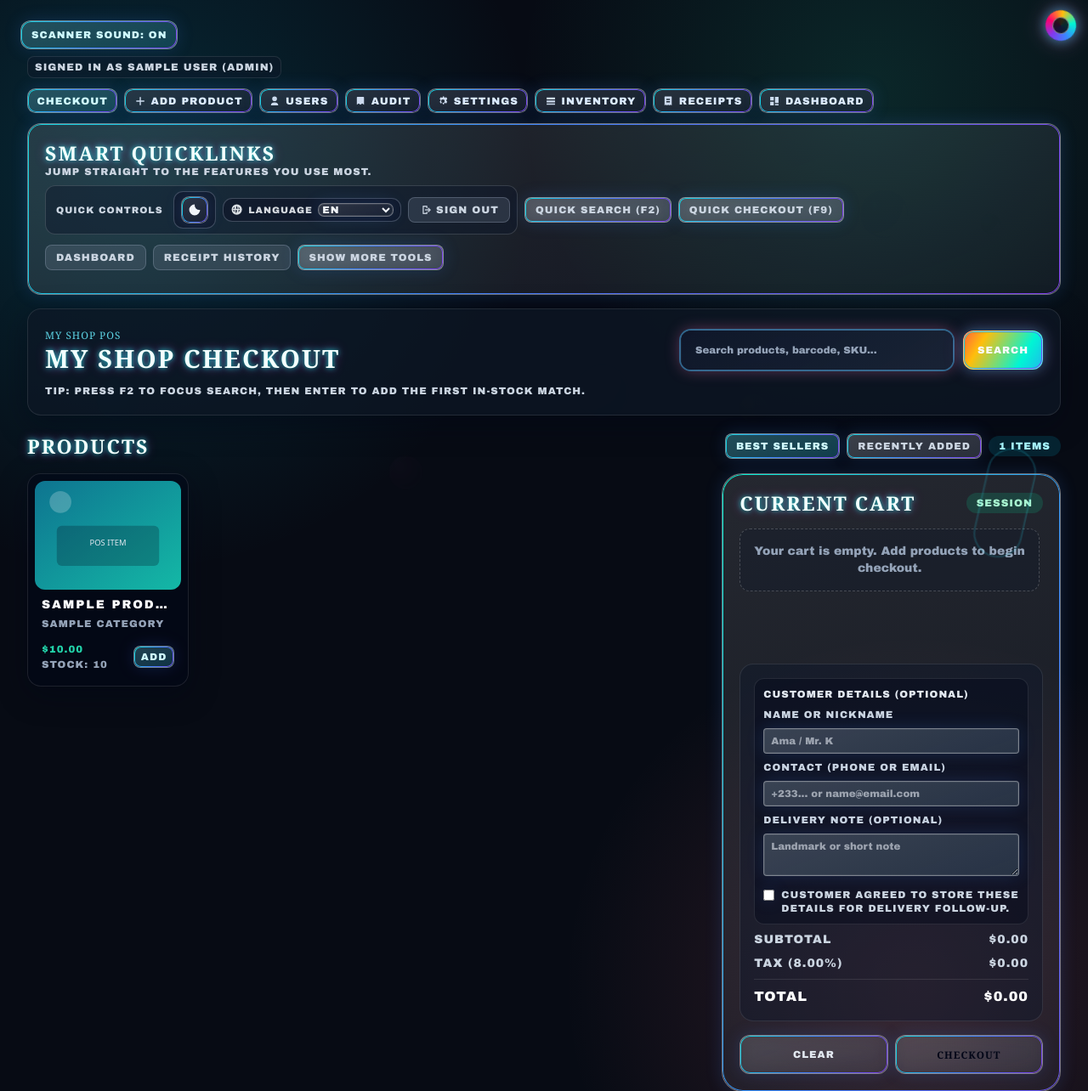
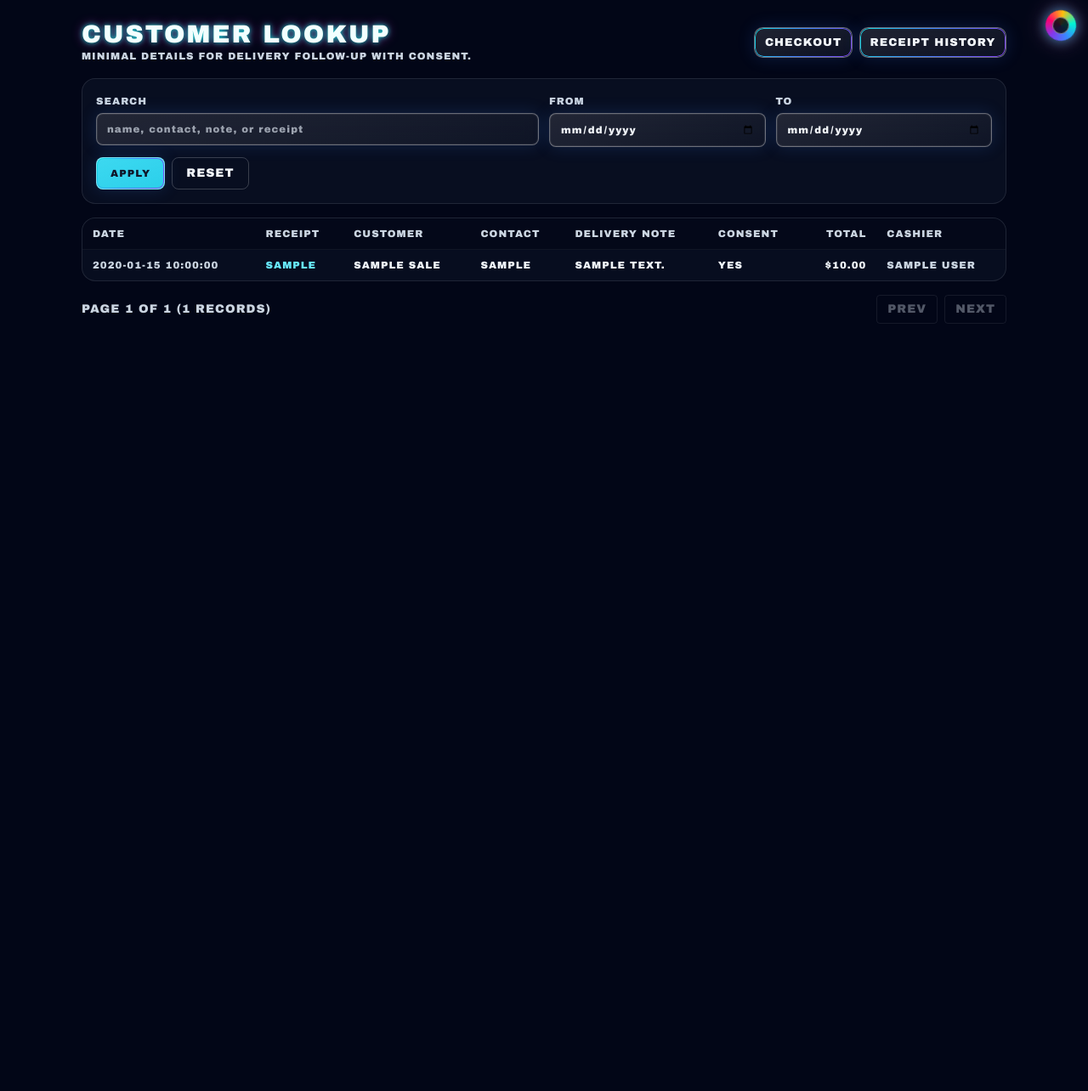
Before and after one commit to Fiimai/WAMP_POS, a PHP site: page /customer_lookup.php in a window 1280 px wide. Shown: the top 1284 px of the page at 85% size. After the commit the page ends 381 px from the top, so only its background shows below. Run offline with PHP 8.4, Linux system fonts and the light colour scheme; the visitor is signed in with stand-in values (Sample User, id 1); tables that the repository leaves empty hold one stand-in row (values such as "Sample post"); grey boxes marked "Sample" are stand-in pictures; data that the repository does not hold is empty.

Commit message:
Add customer lookup page for minimal delivery trace

```diff
--- /dev/null
+++ b/pos-app/customer_lookup.php
@@ -0,0 +1,254 @@
+<?php
+
+declare(strict_types=1);
+
+require __DIR__ . '/app/bootstrap.php';
+
+use App\Core\Auth;
+use App\Core\Database;
+use App\Models\ShopSettings;
+use PDO;
+use Throwable;
+
+/**
+ * @return string
+ */
+function normalizedDateInput(string $value): string
+{
+    $value = trim($value);
+    if ($value === '') {
+        return '';
+    }
+
+    return preg_match('/^\d{4}-\d{2}-\d{2}$/', $value) === 1 ? $value : '';
+}
+
+/**
+ * @return array<string, bool>
+ */
+function salesColumnMap(PDO $pdo): array
+{
+    static $map = null;
+    if (is_array($map)) {
+        return $map;
+    }
+
+    $map = [];
+    try {
+        $statement = $pdo->query('SHOW COLUMNS FROM sales');
+        $rows = $statement->fetchAll(PDO::FETCH_ASSOC);
+        foreach ($rows as $row) {
+            $name = (string) ($row['Field'] ?? '');
+            if ($name !== '') {
+                $map[$name] = true;
+            }
+        }
+    } catch (Throwable $throwable) {
+        $map = [];
+    }
+
+    return $map;
+}
+
+$currentUser = Auth::requirePageAuth(['admin', 'manager', 'cashier']);
+$shopSettings = ShopSettings::get();
+$shopName = (string) ($shopSettings['shop_name'] ?? 'My Shop');
+$currencySymbol = (string) ($shopSettings['currency_symbol'] ?? '$');
+
+$q = trim((string) ($_GET['q'] ?? ''));
+$fromDate = normalizedDateInput((string) ($_GET['from'] ?? ''));
+$toDate = normalizedDateInput((string) ($_GET['to'] ?? ''));
+$page = max(1, (int) ($_GET['page'] ?? 1));
+$perPage = 50;
+$offset = ($page - 1) * $perPage;
+
+$rows = [];
+$error = null;
+$schemaReady = false;
+$totalRows = 0;
+$totalPages = 1;
+
+try {
+    $pdo = Database::connection();
+    $columnMap = salesColumnMap($pdo);
+
+    $required = ['customer_name', 'customer_contact', 'delivery_note', 'customer_consent_at'];
+    $schemaReady = true;
+    foreach ($required as $col) {
+        if (!($columnMap[$col] ?? false)) {
+            $schemaReady = false;
+            break;
+        }
+    }
+
+    if ($schemaReady) {
+        $sqlFrom = ' FROM sales s
+                     INNER JOIN users u ON u.id = s.cashier_user_id
+                     WHERE 1=1
+                       AND (
+                            COALESCE(s.customer_name, "") <> ""
+                         OR COALESCE(s.customer_contact, "") <> ""
+                         OR COALESCE(s.delivery_note, "") <> ""
+                       )';
+
+        $params = [];
+
+        if ($q !== '') {
+            $sqlFrom .= ' AND (
+                            s.customer_name LIKE :q
+                         OR s.customer_contact LIKE :q
+                         OR s.delivery_note LIKE :q
+                         OR s.receipt_no LIKE :q
+                         )';
+            $params[':q'] = '%' . $q . '%';
+        }
+
+        if ($fromDate !== '') {
+            $sqlFrom .= ' AND DATE(s.sold_at) >= :from_date';
+            $params[':from_date'] = $fromDate;
+        }
+
+        if ($toDate !== '') {
+            $sqlFrom .= ' AND DATE(s.sold_at) <= :to_date';
+            $params[':to_date'] = $toDate;
+        }
+
+        $countStmt = $pdo->prepare('SELECT COUNT(*)' . $sqlFrom);
+        foreach ($params as $k => $v) {
+            $countStmt->bindValue($k, $v, PDO::PARAM_STR);
+        }
+        $countStmt->execute();
+        $totalRows = (int) $countStmt->fetchColumn();
+        $totalPages = max(1, (int) ceil($totalRows / $perPage));
+        if ($page > $totalPages) {
+            $page = $totalPages;
+            $offset = ($page - 1) * $perPage;
+        }
+
+        $stmt = $pdo->prepare(
+            'SELECT s.id, s.receipt_no, s.sold_at, s.total_amount, s.customer_name, s.customer_contact, s.delivery_note, s.customer_consent_at,
+                    u.full_name AS cashier_name'
+            . $sqlFrom .
+            ' ORDER BY s.sold_at DESC, s.id DESC
+              LIMIT :limit_rows OFFSET :offset_rows'
+        );
+
+        foreach ($params as $k => $v) {
+            $stmt->bindValue($k, $v, PDO::PARAM_STR);
+        }
+        $stmt->bindValue(':limit_rows', $perPage, PDO::PARAM_INT);
+        $stmt->bindValue(':offset_rows', $offset, PDO::PARAM_INT);
+        $stmt->execute();
+        $rows = $stmt->fetchAll(PDO::FETCH_ASSOC);
+    }
+} catch (Throwable $throwable) {
+    error_log('customer lookup failure: ' . $throwable->getMessage());
+    $error = 'Could not load customer lookup data.';
+}
+
+$prevPage = max(1, $page - 1);
+$nextPage = min($totalPages, $page + 1);
+?>
+<!DOCTYPE html>
+<html lang="en">
+<head>
+  <meta charset="UTF-8" />
+  <meta name="viewport" content="width=device-width, initial-scale=1.0" />
+  <title><?= e($shopName) ?> Customer Lookup</title>
+  <script src="assets/vendor/tailwindcss/tailwindcss.js"></script>
+  <link rel="stylesheet" href="assets/css/ambient-layer.css" />
+  <link rel="stylesheet" href="assets/css/y2k-global.css" />
+</head>
+<body class="ambient-soft min-h-screen bg-slate-950 text-slate-100">
+  <main class="relative z-10 mx-auto max-w-6xl px-4 py-6 sm:px-6 lg:px-8">
+    <div class="mb-4 flex flex-wrap items-center justify-between gap-2">
+      <div>
+        <h1 class="text-2xl font-semibold">Customer Lookup</h1>
+        <p class="text-sm text-slate-300">Minimal details for delivery follow-up with consent.</p>
+      </div>
+      <div class="flex flex-wrap gap-2">
+        <a href="index.php" class="utility-link">Checkout</a>
+        <a href="receipt_history.php" class="utility-link">Receipt History</a>
+      </div>
+    </div>
+
+    <?php if ($error !== null): ?>
+      <div class="mb-3 rounded-xl border border-rose-300/30 bg-rose-500/10 px-4 py-3 text-sm text-rose-100"><?= e($error) ?></div>
+    <?php endif; ?>
+
+    <?php if (!$schemaReady): ?>
+      <div class="mb-3 rounded-xl border border-amber-300/30 bg-amber-500/10 px-4 py-3 text-sm text-amber-100">
+        Customer trace fields are not available yet. Run migrations using <strong>php deploy.php</strong>, then refresh this page.
+      </div>
+    <?php else: ?>
+      <form method="get" class="mb-4 grid gap-3 rounded-2xl border border-white/10 bg-slate-900/50 p-4 sm:grid-cols-4">
+        <label class="text-sm sm:col-span-2">
+          <span class="mb-1 block text-slate-300">Search</span>
+          <input name="q" value="<?= e($q) ?>" placeholder="name, contact, note, or receipt" class="w-full rounded-lg border border-white/15 bg-slate-950/60 px-3 py-2" />
+        </label>
+        <label class="text-sm">
+          <span class="mb-1 block text-slate-300">From</span>
+          <input type="date" name="from" value="<?= e($fromDate) ?>" class="w-full rounded-lg border border-white/15 bg-slate-950/60 px-3 py-2" />
+        </label>
+        <label class="text-sm">
+          <span class="mb-1 block text-slate-300">To</span>
+          <input type="date" name="to" value="<?= e($toDate) ?>" class="w-full rounded-lg border border-white/15 bg-slate-950/60 px-3 py-2" />
+        </label>
+        <div class="sm:col-span-4 flex flex-wrap gap-2">
+          <button class="rounded-lg bg-cyan-400 px-4 py-2 text-sm font-semibold text-slate-900">Apply</button>
+          <a href="customer_lookup.php" class="rounded-lg border border-white/20 px-4 py-2 text-sm">Reset</a>
+        </div>
+      </form>
+
+      <div class="overflow-x-auto rounded-2xl border border-white/10 bg-slate-900/45">
+        <table class="min-w-full text-sm">
+          <thead class="bg-slate-950/60 text-slate-300">
+            <tr>
+              <th class="px-3 py-2 text-left">Date</th>
+              <th class="px-3 py-2 text-left">Receipt</th>
+              <th class="px-3 py-2 text-left">Customer</th>
+              <th class="px-3 py-2 text-left">Contact</th>
+              <th class="px-3 py-2 text-left">Delivery Note</th>
+              <th class="px-3 py-2 text-left">Consent</th>
+              <th class="px-3 py-2 text-right">Total</th>
+              <th class="px-3 py-2 text-left">Cashier</th>
+            </tr>
+          </thead>
+          <tbody>
+            <?php if ($rows === []): ?>
+              <tr><td colspan="8" class="px-3 py-6 text-center text-slate-400">No matching customer records found.</td></tr>
+            <?php else: ?>
+              <?php foreach ($rows as $row): ?>
+                <tr class="border-t border-white/5">
+                  <td class="px-3 py-2 text-slate-300"><?= e((string) ($row['sold_at'] ?? '')) ?></td>
+                  <td class="px-3 py-2"><a class="text-cyan-300 hover:text-cyan-200" href="receipt.php?sale_id=<?= (int) ($row['id'] ?? 0) ?>"><?= e((string) ($row['receipt_no'] ?? '')) ?></a></td>
+                  <td class="px-3 py-2"><?= e((string) ($row['customer_name'] ?? '')) ?></td>
+                  <td class="px-3 py-2"><?= e((string) ($row['customer_contact'] ?? '')) ?></td>
+                  <td class="px-3 py-2"><?= e((string) ($row['delivery_note'] ?? '')) ?></td>
+                  <td class="px-3 py-2"><?= ((string) ($row['customer_consent_at'] ?? '')) !== '' ? 'Yes' : 'No' ?></td>
+                  <td class="px-3 py-2 text-right"><?= e($currencySymbol) ?><?= number_format((float) ($row['total_amount'] ?? 0), 2) ?></td>
+                  <td class="px-3 py-2 text-slate-300"><?= e((string) ($row['cashier_name'] ?? '')) ?></td>
+                </tr>
+              <?php endforeach; ?>
+            <?php endif; ?>
+          </tbody>
+        </table>
+      </div>
+
+      <div class="mt-4 flex items-center justify-between text-sm text-slate-300">
+        <span>Page <?= $page ?> of <?= $totalPages ?> (<?= $totalRows ?> records)</span>
+        <div class="flex gap-2">
+          <a class="rounded border border-white/20 px-3 py-1.5 <?= $page <= 1 ? 'pointer-events-none opacity-40' : '' ?>" href="?q=<?= urlencode($q) ?>&from=<?= urlencode($fromDate) ?>&to=<?= urlencode($toDate) ?>&page=<?= $prevPage ?>">Prev</a>
+          <a class="rounded border border-white/20 px-3 py-1.5 <?= $page >= $totalPages ? 'pointer-events-none opacity-40' : '' ?>" href="?q=<?= urlencode($q) ?>&from=<?= urlencode($fromDate) ?>&to=<?= urlencode($toDate) ?>&page=<?= $nextPage ?>">Next</a>
+        </div>
+      </div>
+    <?php endif; ?>
+  </main>
+  <script src="assets/js/ambient-layer.js"></script>
+  <script src="assets/js/y2k-global.js"></script>
+  <script>
+    window.AmbientLayer?.init();
+    window.NovaY2K?.init();
+  </script>
+</body>
+</html>
--- a/pos-app/index.php
+++ b/pos-app/index.php
@@ -720,6 +720,7 @@ $recentProductsJson = json_encode($recentProducts, JSON_UNESCAPED_SLASHES);
         <a href="inventory_adjustments.php" class="utility-link icon-link"><svg class="nav-icon" viewBox="0 0 20 20" fill="currentColor" aria-hidden="true"><path d="M3 4h14v3H3zm0 5h14v3H3zm0 5h14v2H3z"/></svg><span data-i18n="inventory">Inventory</span></a>
       <?php endif; ?>
       <a href="receipt_history.php" class="utility-link icon-link"><svg class="nav-icon" viewBox="0 0 20 20" fill="currentColor" aria-hidden="true"><path d="M5 2h10a1 1 0 0 1 1 1v14l-2-1-2 1-2-1-2 1-2-1-2 1V3a1 1 0 0 1 1-1zm2 4v2h6V6zm0 4v2h6v-2z"/></svg><span data-i18n="receipts">Receipts</span></a>
+      <a href="customer_lookup.php" class="utility-link icon-link"><svg class="nav-icon" viewBox="0 0 20 20" fill="currentColor" aria-hidden="true"><path d="M10 2a4 4 0 1 1 0 8 4 4 0 0 1 0-8zm-6 14a6 6 0 1 1 12 0v1H4v-1z"/></svg><span>Customers</span></a>
       <a href="dashboard.php" class="utility-link icon-link"><svg class="nav-icon" viewBox="0 0 20 20" fill="currentColor" aria-hidden="true"><path d="M3 3h6v6H3zm8 0h6v10h-6zM3 11h6v6H3zm8 4h6v2h-6z"/></svg><span data-i18n="qlDashboard">Dashboard</span></a>
       <?php if (($enableMultiStore ?? false) && in_array((string) $currentUser['role'], ['admin', 'manager'], true)): ?>
         <a href="multi_store.php" class="utility-link icon-link"><svg class="nav-icon" viewBox="0 0 20 20" fill="currentColor" aria-hidden="true"><path d="M10 2 2 6v2h16V6l-8-4zm-7 8h2v6H3v-6zm4 0h2v6H7v-6zm4 0h2v6h-2v-6zm4 0h2v6h-2v-6z"/></svg><span>Stores</span></a>
@@ -779,6 +780,7 @@ $recentProductsJson = json_encode($recentProducts, JSON_UNESCAPED_SLASHES);
         <div class="mb-2 flex flex-wrap items-center gap-2">
           <a href="dashboard.php" class="quicklink-badge rounded-lg px-3 py-1.5 text-xs font-semibold hover:brightness-110" data-i18n="qlDashboard">Dashboard</a>
           <a href="receipt_history.php" class="quicklink-badge rounded-lg px-3 py-1.5 text-xs font-semibold hover:brightness-110" data-i18n="qlReceipts">Receipt History</a>
+          <a href="customer_lookup.php" class="quicklink-badge rounded-lg px-3 py-1.5 text-xs font-semibold hover:brightness-110">Customer Lookup</a>
           <button id="moreToolsToggle" type="button" class="quicklink-badge rounded-lg px-3 py-1.5 text-xs font-semibold hover:brightness-110" data-i18n="showMoreTools" aria-expanded="false" aria-controls="moreToolsPanel">Show more tools</button>
         </div>
 
```
Also changed, not shown: pos-app/README.md.
